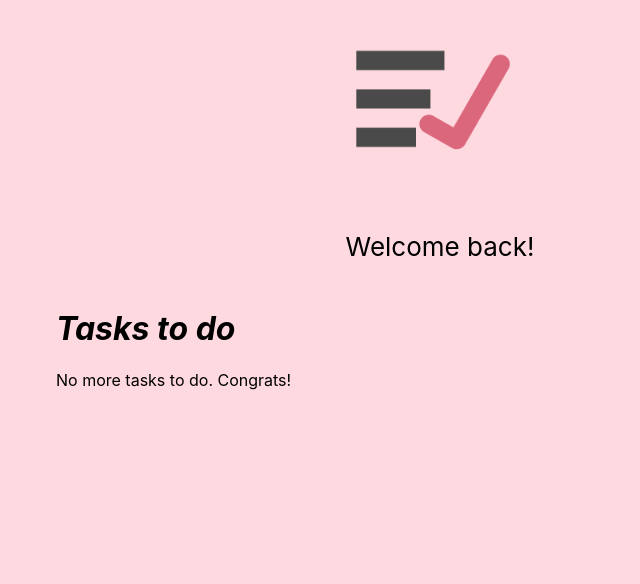
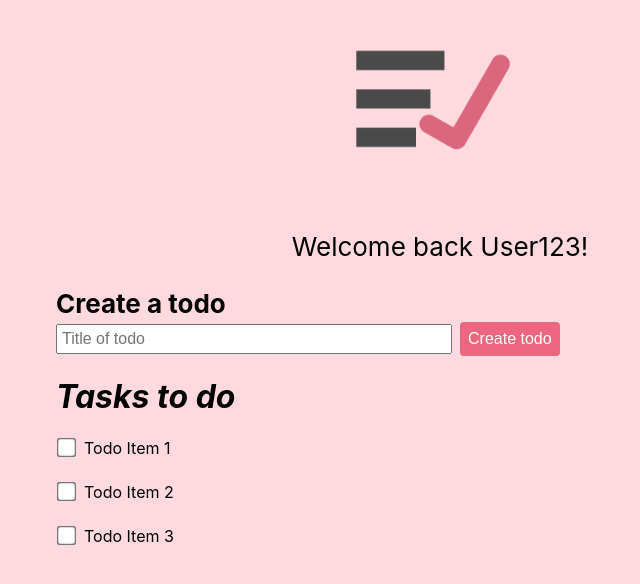
Before and after one commit to ainulmdrazib/my-todo-list, a React (Create React App) app in the folder frontend/: page / in a window 1280 px wide. Shown: the top 584 px of the page, without its empty margins (200-840 px from the left). Built offline with nearby package versions, Linux system fonts and the light colour scheme.

Commit message:
Import item form and item list into app

```diff
--- a/frontend/src/App/App.js
+++ b/frontend/src/App/App.js
@@ -1,6 +1,17 @@
 import TodoItemList from '../components/TodoItems/TodoItemList';
+import TodoForm from '../components/TodoForm/TodoForm';
+import TodoMaps from '../constants/maps';
+import TodoStrings from '../constants/strings';
 import logo from '../todoitems_logo.png';
 import './App.css';
+
+const todo_items_data = TodoMaps.MULTIPLE_TODOS;
+
+const errors = {
+  titleIsEmpty:""
+}
+
+const username = TodoStrings.DEFAULT_USERNAME;
 
 function App() {
   return (
@@ -8,10 +19,11 @@ function App() {
       <header className="App-header">
         <img src={logo} className="App-logo" alt="logo" />
         <p>
-          Welcome back!
+          Welcome back {username}!
         </p>
       </header>
-      <TodoItemList />
+      <TodoForm errors={errors} />
+      <TodoItemList todo_items_data={todo_items_data}/>
     </div>
   );
 }
```
Also changed, not shown: 1 other file (tests, documents, lock files or other folders).
